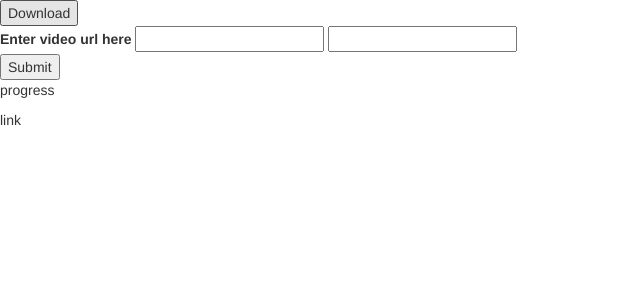
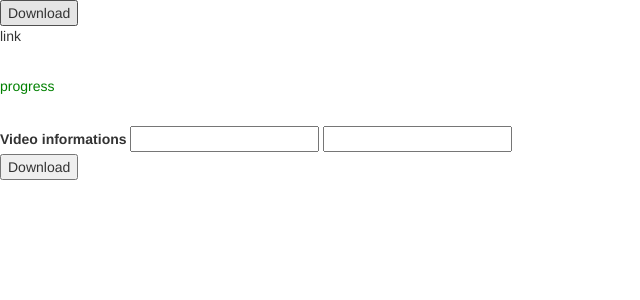
Before and after one commit to Yousuf-Basir/node-youtube-converter, a Node server app: template views/pages/downloadPage.ejs in a window 1280 px wide. Shown: the top 300 px of the page, without its empty margins (0-640 px from the left). Run offline with Node 20, Linux system fonts and the light colour scheme; the template is opened without the code that fills it, so the values that code supplies are empty; some libraries are stand-ins or nearby versions.

Commit message:
Comments

```diff
--- a/index.js
+++ b/index.js
@@ -45,6 +45,11 @@
     startDownload(req, res);
 })
 app.post('/startDownload', function(req, res){
+    postDownload(req, res);
+});
+
+
+var postDownload = function(req, res){
     var linkData = req.body.urlData;
     var songName = req.body.songName;
     fs.readFile(linkData, function (err, content) {
@@ -53,13 +58,20 @@
             console.log(err);
             res.end("No such file");
         } else {
-
+            var progRef = ref.child("progresses");
+              progRef.set({
+                progressData: 0
+                });
               res.setHeader('Content-disposition', 'attachment; filename='+songName);
               res.send(content);
+              //res.write("foo");
               res.end();
+
+
         }
       });
-});
+}
+
 
 var startDownload = function(req, res){
     var linkData = req.body.urlData; var dir = os.tmpdir();
@@ -89,6 +101,7 @@
         filePathWithName = filePath + ".mp3";
         progRef.set({
             progressData: {
+                progress: 100,
                 linkData: filePathWithName,
                 songName: data.videoTitle + ".mp3"
             }
--- a/views/pages/downloadPage.ejs
+++ b/views/pages/downloadPage.ejs
@@ -3,6 +3,12 @@
 <head>
   <% include ../partials/header.ejs %>
   <script src="https://www.gstatic.com/firebasejs/5.8.0/firebase.js"></script>
+  <style>
+    .log{
+      color: green;
+      font-style: bold;
+    }
+  </style>
 </head>
 <script>
   // Initialize Firebase
@@ -19,27 +25,36 @@
   var starCountRef = firebase.database().ref('downloader/progresses/progressData');
   starCountRef.on('value', function(snapshot) {
     var data = snapshot.val();
-    $(".log").text(data.progress);
+    $(".log").text("progress: "+data.progress+"%");
     console.log(data.progress);
     $(".link").text(data.linkData);
     $(".path").val(data.linkData);
     $(".songName").val(data.songName);
+
+    if(data.progress != 100){
+      $(".downloadForm").hide();
+    }
+    else{
+      $(".downloadForm").show();
+    }
   });
 
 
 </script>
 <button>Download</button>
+<p class="link">link</p>
 <br>
-<form method="POST" action="/startDownload">
-    <label>Enter video url here</label>
+<p class="log">progress</p>
+<br>
+<form class="downloadForm" method="POST" action="/startDownload">
+    <label>Video informations</label>
     <input class="path" type="text" name="urlData">
     <input class="songName" type="text" name="songName">
     <br>
-    <input type="submit" value="Submit">
+    <input type="submit" value="Download">
   </form>
 
 
 
-<p class="log">progress</p>
-<p class="link">link</p>
+
 </html>
```
